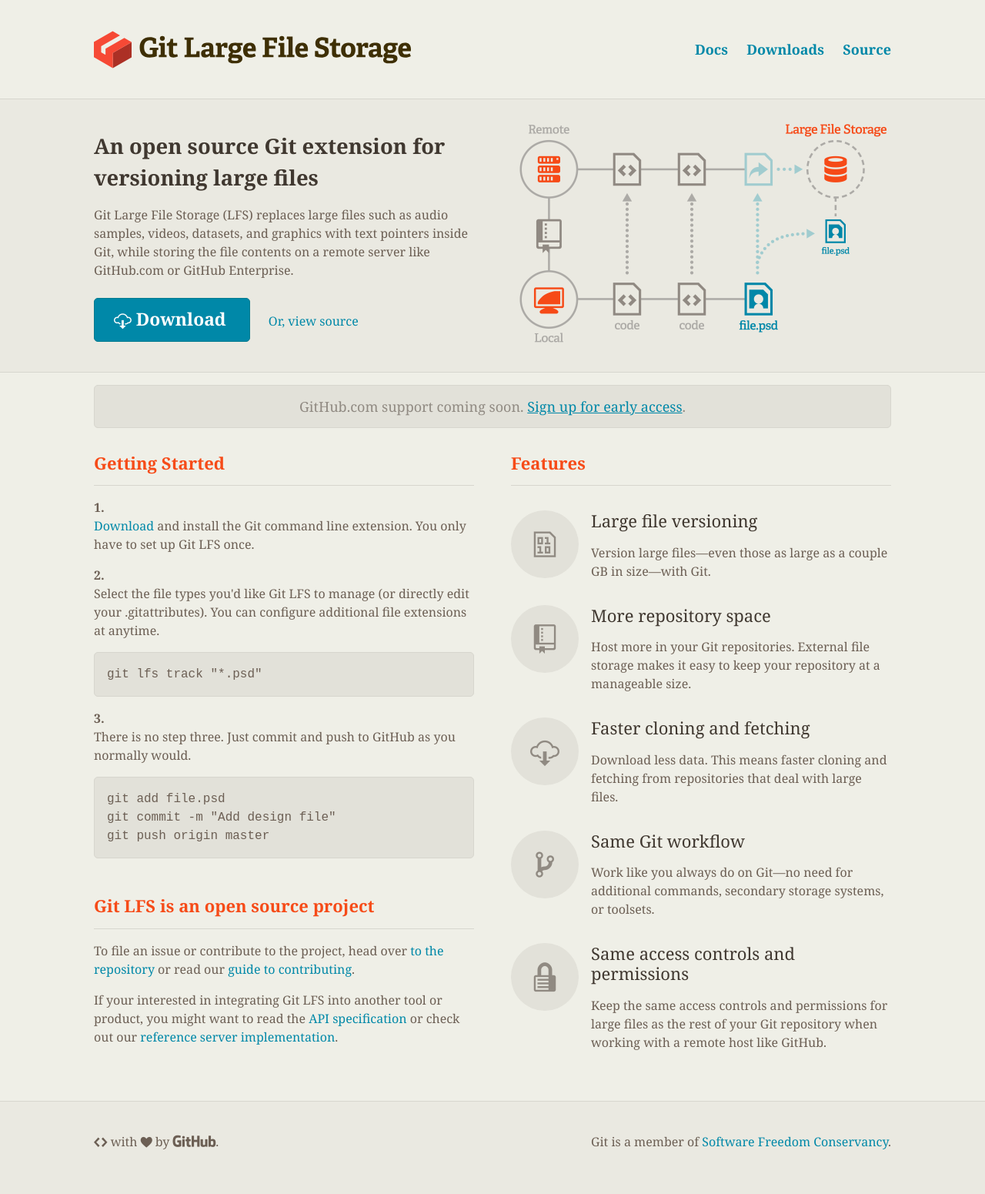
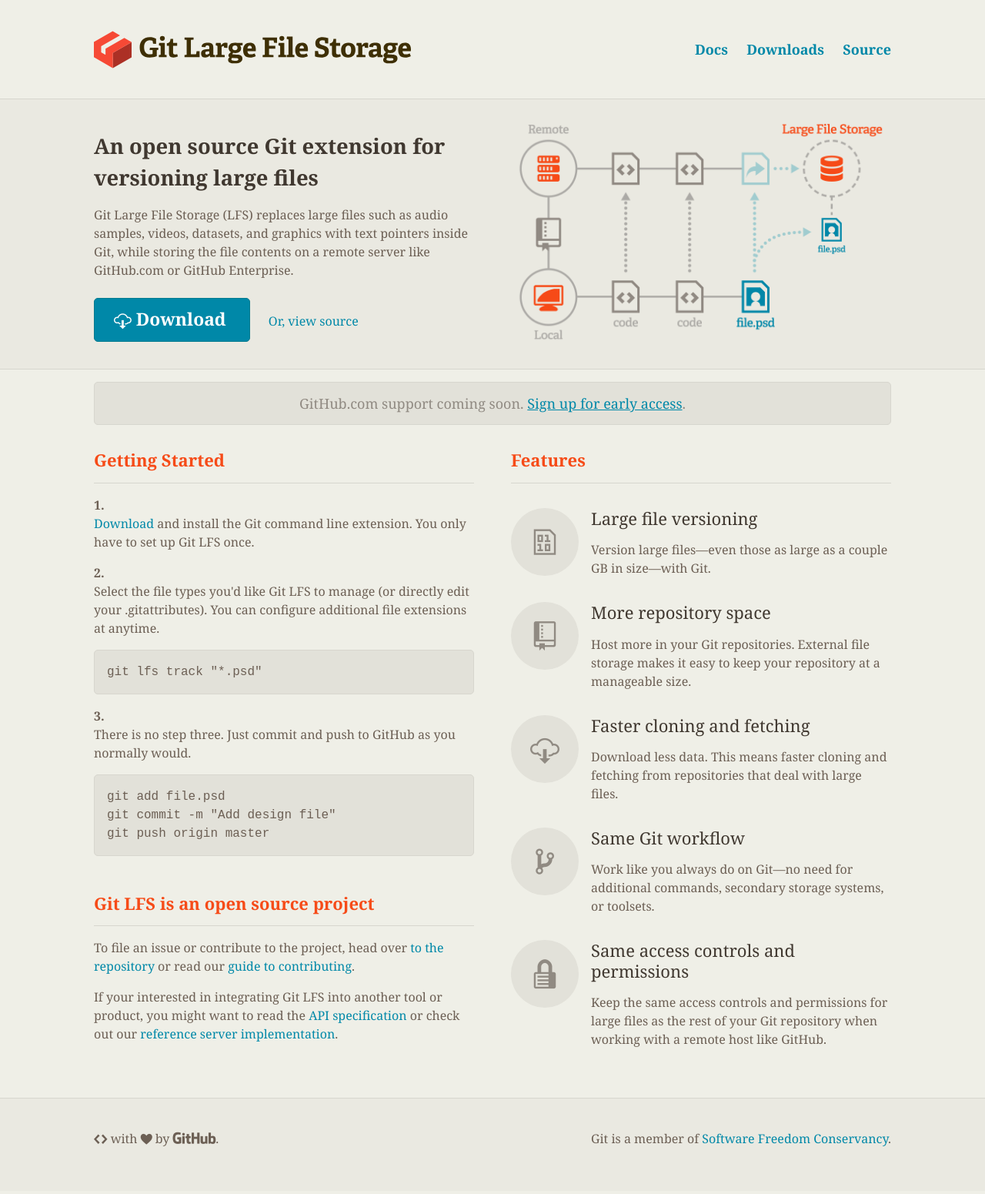
Before and after one commit to git-lfs/git-lfs.github.com, a Jekyll site: the page built from index.html, in a window 1280 px wide. Shown: the whole page at 77% size. Built offline with Jekyll 4.4.1, drawn with Linux system fonts in a browser that asks for light colours.

Commit message:
dat necessary classname tho

```diff
--- a/_includes/home/hero.html
+++ b/_includes/home/hero.html
@@ -15,7 +15,7 @@
 
     <div class="column-half column graphic">
       <h2>How it works:</h2>
-      <img src="/images/static-graphic.png" alt="a diagram showing how Git LFS works" width="500">
+      <img class="how-it-works-graphic" src="/images/static-graphic.png" alt="a diagram showing how Git LFS works" width="500">
     </div>
 
   </div>
--- a/_sass/_home.scss
+++ b/_sass/_home.scss
@@ -58,12 +58,7 @@
     }
   }
 
-  .how-it-works-graphic-svg { width: 100%;
-
-    @include media_max(550px) {
-      path.word { display: none; }
-    }
-  }
+  .how-it-works-graphic { width: 100%; }
 }
 
 // getting started section
```
